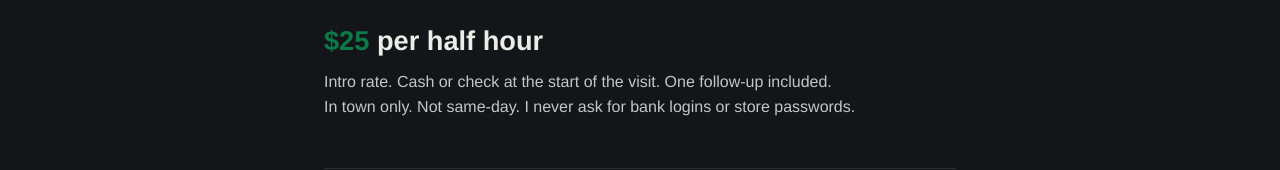
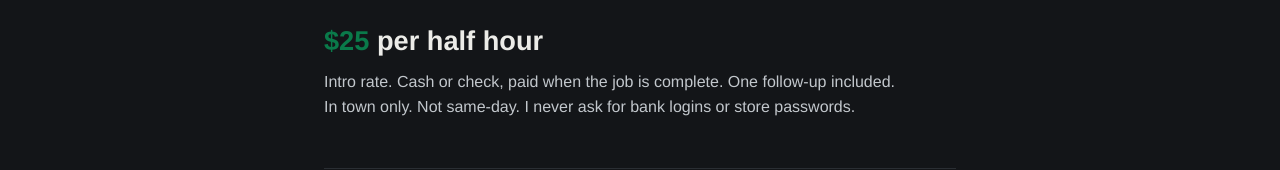
Before and after one commit to DE-grok/dietzenterprise-site, a plain HTML site: page index.html in a window 1280 px wide. Shown: the part 805-975 px from the top of the page. Drawn offline with Linux system fonts and the light colour scheme.

Commit message:
Payment: pay when complete (John)

```diff
--- a/index.html
+++ b/index.html
@@ -73,7 +73,7 @@
   <p class="more">…and more. Don't see your problem? Just ask.</p>
   <div class="price">
     <p class="big"><span>$25</span> per half hour</p>
-    <p>Intro rate. Cash or check at the start of the visit. One follow-up included.<br>In town only. Not same-day. I never ask for bank logins or store passwords.</p>
+    <p>Intro rate. Cash or check, paid when the job is complete. One follow-up included.<br>In town only. Not same-day. I never ask for bank logins or store passwords.</p>
   </div>
   <footer>John Dietz · <a class="mail" href="tel:+12313334454">(231) 333-4454</a> · <a class="mail" href="mailto:de.it@dietzenterprise.com">de.it@dietzenterprise.com</a></footer>
 </div>
```
